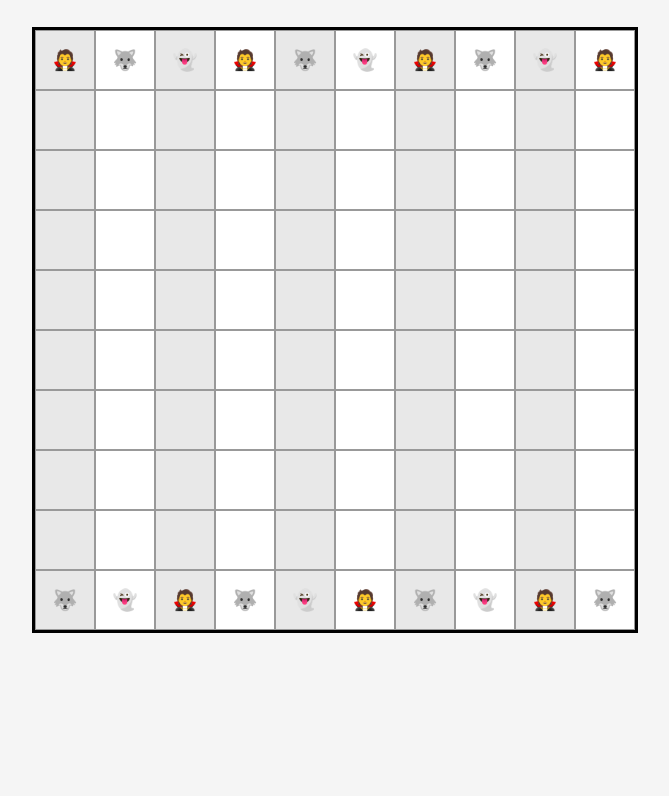
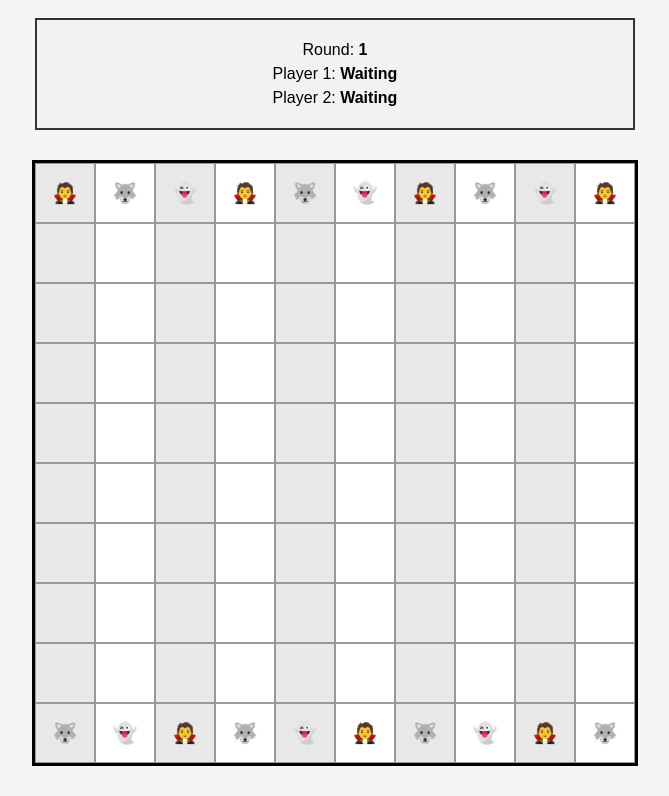
Before and after one commit to 2022245/monster-mayhem, a website: page views/index.html in a window 1280 px wide. Shown: the part 70-866 px from the top of the page, without its empty margins (305-974 px from the left). Before the commit the page ends 800 px from the top, so only its background shows below. Drawn offline with Linux system fonts and the light colour scheme.

Commit message:
Restrict players to one move per round

```diff
--- a/public/modules/monsters.js
+++ b/public/modules/monsters.js
@@ -45,6 +45,7 @@ function renderMonsters() {
     });
 
     highlightPlacementSquares();
+    updateStatusPanel();
 }
 
 function handleClick(row, col) {
@@ -74,6 +75,11 @@ function findMonsterAt(row, col) {
 }
 
 function selectMonster(monster) {
+    if (gameState.pendingMoves[monster.player]) {
+    alert(`Player ${monster.player} has already submitted a move this round.`);
+    return;
+    }
+
     if (
         gameState.selectedMonster &&
         gameState.selectedMonster.id === monster.id
@@ -300,3 +306,34 @@ function placeNewMonster(row, col) {
 
     renderMonsters();
 }
+
+function updateStatusPanel() {
+    const roundNumber = document.querySelector("#round-number");
+    const playerOneStatus = document.querySelector("#player-one-status");
+    const playerTwoStatus = document.querySelector("#player-two-status");
+    const placementMessage = document.querySelector("#placement-message");
+
+    if (
+        !roundNumber ||
+        !playerOneStatus ||
+        !playerTwoStatus ||
+        !placementMessage
+    ) {
+        return;
+    }
+
+    roundNumber.textContent = gameState.round;
+
+    playerOneStatus.textContent =
+        gameState.pendingMoves[1] ? "Ready" : "Waiting";
+
+    playerTwoStatus.textContent =
+        gameState.pendingMoves[2] ? "Ready" : "Waiting";
+
+    if (gameState.placementPlayer !== null) {
+        placementMessage.textContent =
+            `Player ${gameState.placementPlayer} must place a new monster`;
+    } else {
+        placementMessage.textContent = "";
+    }
+}
--- a/public/style.css
+++ b/public/style.css
@@ -49,3 +49,20 @@ h1 {
     box-shadow: inset 0 0 0 4px limegreen;
     cursor: pointer;
 }
+
+#game-status {
+    width: 600px;
+    margin: 0 auto 20px;
+    padding: 15px;
+    border: 2px solid #333;
+    background: #f2f2f2;
+    box-sizing: border-box;
+}
+
+#game-status p {
+    margin: 6px 0;
+}
+
+#placement-message {
+    font-weight: bold;
+}
--- a/views/index.html
+++ b/views/index.html
@@ -3,12 +3,33 @@
 <head>
     <meta charset="UTF-8">
     <meta name="viewport" content="width=device-width, initial-scale=1.0">
+
     <title>Monster Mayhem</title>
+
     <link rel="stylesheet" href="/style.css">
 </head>
+
 <body>
+    <h1>Monster Mayhem</h1>
 
-    <h1>Monster Mayhem</h1>
+    <section id="game-status">
+        <p>
+            Round:
+            <strong id="round-number">1</strong>
+        </p>
+
+        <p>
+            Player 1:
+            <strong id="player-one-status">Waiting</strong>
+        </p>
+
+        <p>
+            Player 2:
+            <strong id="player-two-status">Waiting</strong>
+        </p>
+
+        <p id="placement-message"></p>
+    </section>
 
     <div id="game-board"></div>
 
@@ -16,6 +37,5 @@
     <script src="/modules/board.js"></script>
     <script src="/modules/monsters.js"></script>
     <script src="/main.js"></script>
-
 </body>
 </html>
```
